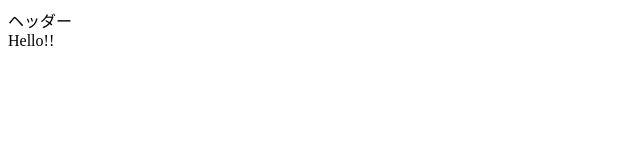
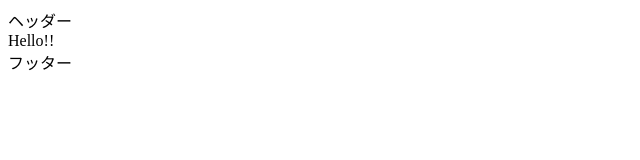
Before and after one commit to RyotaNakahara/git-practice, a plain HTML site: page index.html in a window 1280 px wide. Shown: the full height of the page, 0-640 px from the left. Drawn offline with Linux system fonts and the light colour scheme.

Commit message:
フッターの作成

```diff
--- a/index.html
+++ b/index.html
@@ -8,5 +8,6 @@
 <body>
   <header>ヘッダー</header>
   <div>Hello!!</div>
+  <header>フッター</header>
 </body>
 </html>
```
